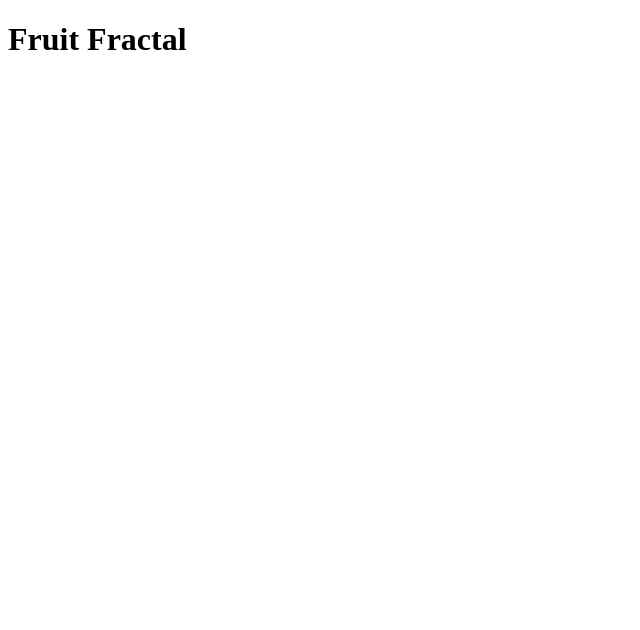
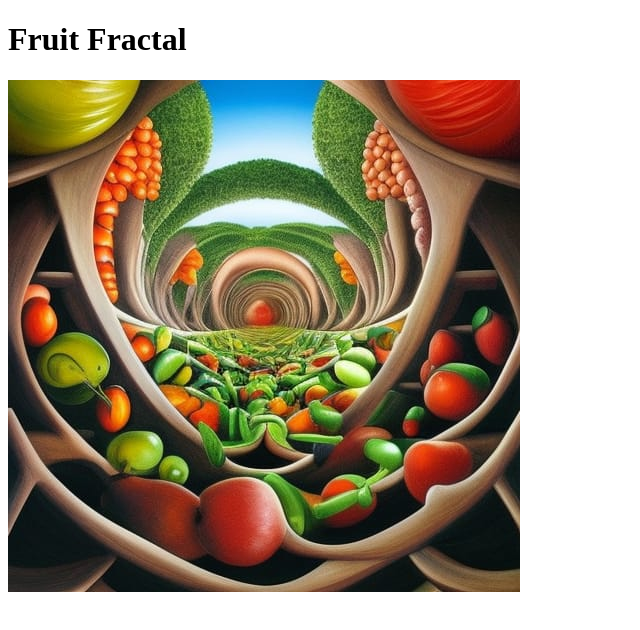
Before and after one commit to BoojumGalumpher/odin-recipes, a plain HTML site: page recipes/fruit-fractal.html in a window 1280 px wide. Shown: the whole page, without its empty margins (0-640 px from the left). Drawn offline with Linux system fonts and the light colour scheme.

Commit message:
Add link to image in fruit-fractal.html

```diff
--- a/recipes/fruit-fractal.html
+++ b/recipes/fruit-fractal.html
@@ -8,5 +8,6 @@
 </head>
 <body>
     <h1>Fruit Fractal</h1>
+    <img src="../img/fruit-fractal.jpg">
 </body>
 </html>
```
Also changed, not shown: img/fruit-fractal.jpg (added).
